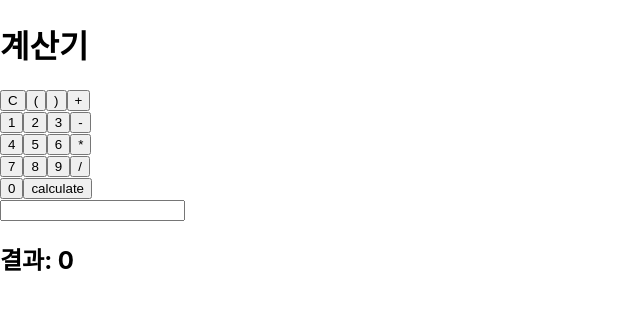
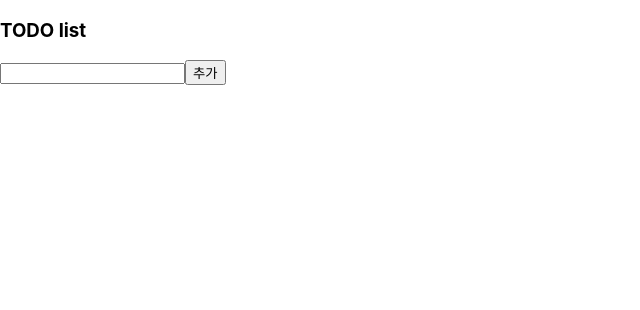
Before and after one commit to Sumsan38/MyBob_view, a React (Create React App) app: page / in a window 1280 px wide. Shown: the top 310 px of the page, without its empty margins (0-640 px from the left). Built offline with nearby package versions, Linux system fonts and the light colour scheme.

Commit message:
TODO 리스트 만들기

```diff
--- /dev/null
+++ b/src/TodoList.js
@@ -0,0 +1,60 @@
+import React, { useState } from "react";
+
+const TodoFunction = () => {
+  const [todoAraay, setTodoArray] = useState([]);
+  const [input, setInput] = useState("");
+
+  const addTodo = () => {
+    if (input.trim() !== "") {
+      setTodoArray([...todoAraay, input]);
+      setInput("");
+    }
+  };
+
+  const deleteTodo = (index) => {
+    // const newTotoArray = todoAraay.filter((todo, i) => i !== index);
+    // setTodoArray(newTotoArray);
+    const newTotoArray = [...todoAraay];
+    newTotoArray.splice(index, 1);
+    setTodoArray(newTotoArray);
+  };
+
+  const changeInput = (event) => {
+    setInput(event.target.value);
+  };
+
+  return (
+    <TodoView
+      input={input}
+      todoAraay={todoAraay}
+      addTodo={addTodo}
+      deleteTodo={deleteTodo}
+      changeInput={changeInput}
+    />
+  );
+};
+
+const TodoView = ({ input, todoAraay, addTodo, deleteTodo, changeInput }) => {
+  const renderArray = () => {
+    // 여기가 잘 이해가 안감
+    return todoAraay.map((todo, index) => (
+      <li key={index}>
+        {todo}
+        <button onClick={() => deleteTodo(index)}>삭제</button>
+      </li>
+    ));
+  };
+
+  return (
+    <div>
+      <h3>TODO list</h3>
+      <div>{renderArray()}</div>
+      <div>
+        <input type="text" value={input} onChange={changeInput} />
+        <button onClick={addTodo}>추가</button>
+      </div>
+    </div>
+  );
+};
+
+export default TodoFunction;
--- a/src/index.js
+++ b/src/index.js
@@ -1,14 +1,15 @@
 import React from "react";
 import ReactDOM from "react-dom/client";
 import "./index.css";
-import Calculator from "./Calculator2";
+// import Calculator from "./Calculator2";
+import TodoList from "./TodoList";
 import reportWebVitals from "./reportWebVitals";
 
 const root = ReactDOM.createRoot(document.getElementById("root"));
 root.render(
   <React.StrictMode>
     {/* <RouterProvider> */}
-    <Calculator />
+    <TodoList />
     {/* </RouterProvider> */}
   </React.StrictMode>
 );
```
Also changed, not shown: src/App.js (+20 -16 lines), src/TodoList1.js (added, +45 -0 lines).
